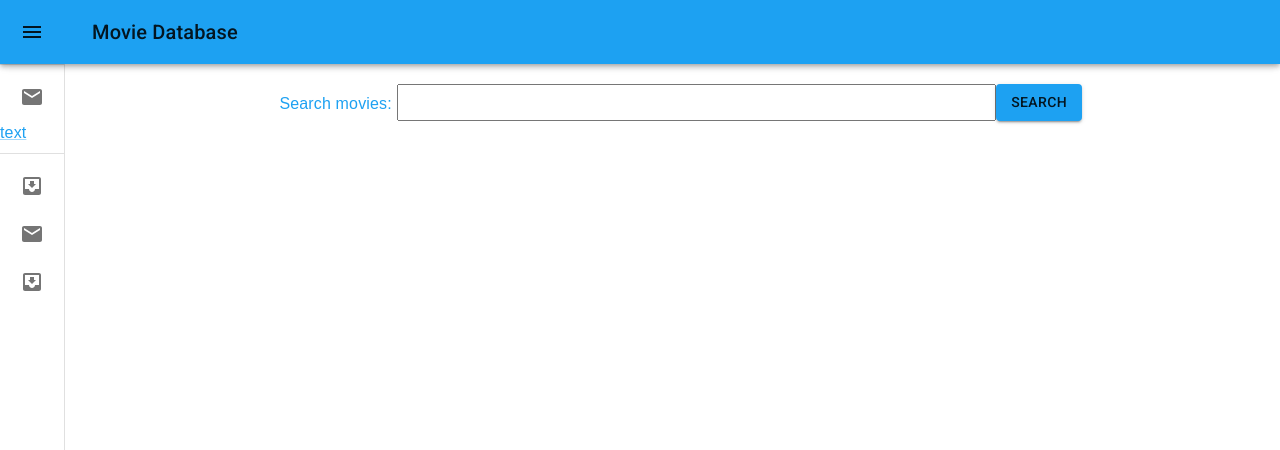
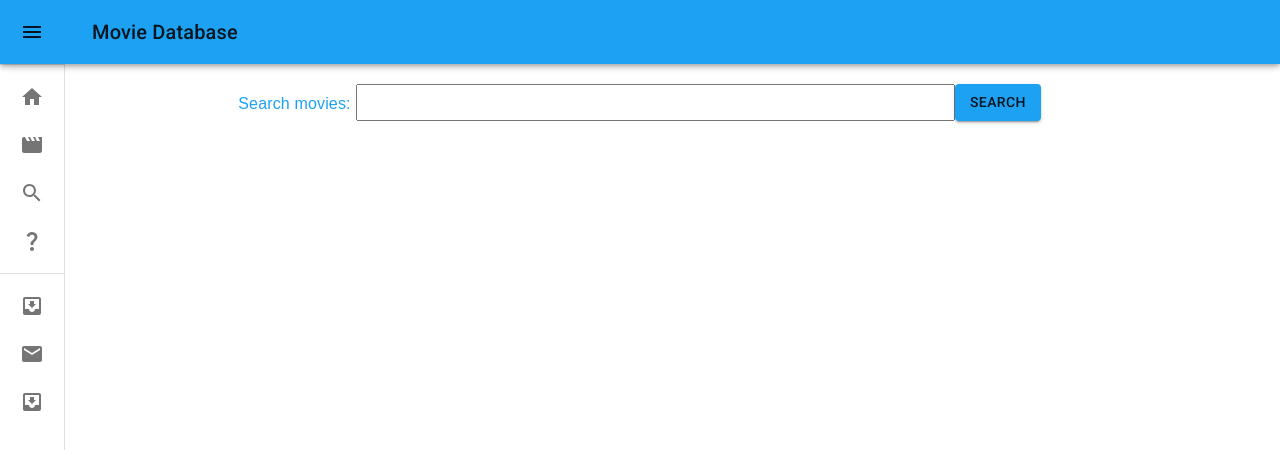
Before and after one commit to RohanJohnson/ViteReactConnectToAPI, a React (Vite) app: page /searchmovie in a window 1280 px wide. Shown: the top 450 px of the page. Built offline with nearby package versions, Linux system fonts and the light colour scheme.

Commit message:
layout changes -- left bar done

```diff
--- a/src/Nav.jsx
+++ b/src/Nav.jsx
@@ -1,46 +1,3 @@
-
-// export default function FadeMenu() {
-//   const [state, setState] = React.useState({
-//     top: false,
-//     left: false,
-//     bottom: false,
-//     right: false,
-//   });
-
-//     const toggleDrawer = (anchor, open) => (event) => {
-//       if (event.type === 'keydown' && (event.key === 'Tab' || event.key === 'Shift')) {
-//         return;
-//       }
-
-//       setState({ ...state, [anchor]: open });
-//     };
-
-//   const [anchorEl, setAnchorEl] = React.useState(null);
-//   const open = Boolean(anchorEl);
-//   const handleClick = (event) => {
-//     setAnchorEl(event.currentTarget);
-//   };
-//   const handleClose = () => {
-//     setAnchorEl(null);
-//   };
-
-//   return (
-//     <div className="navbar">
-
-//       <div className="logo">Movie Database</div>
-
-//       <div className="leftBar">
-
-
-
-//       </div>
-
-//     </div>
-//   );
-
-
-// }
-
 import * as React from 'react';
 import { styled, useTheme } from '@mui/material/styles';
 import Box from '@mui/material/Box';
@@ -61,6 +18,10 @@ import ListItemIcon from '@mui/material/ListItemIcon';
 import ListItemText from '@mui/material/ListItemText';
 import InboxIcon from '@mui/icons-material/MoveToInbox';
 import MailIcon from '@mui/icons-material/Mail';
+import HomeIcon from '@mui/icons-material/Home';
+import MovieIcon from '@mui/icons-material/Movie';
+import SearchIcon from '@mui/icons-material/Search';
+import QuestionMarkIcon from '@mui/icons-material/QuestionMark';
 import { BrowserRouter as Router, Routes, Route } from "react-router-dom";
 import Search from "./Search";
 import HomePage from "./HomePage";
@@ -68,7 +29,7 @@ import Test from "./Test";
 import Signin from "./Signin";
 import Signup from "./Signup";
 import Movies from "./Movies";
-import { Link } from '@mui/material';
+import { Link } from "react-router-dom";
 
 const drawerWidth = 240;
 
@@ -150,7 +111,9 @@ export default function MiniDrawer() {
   };
 
   return (
+
     <Box sx={{ display: 'flex' }}>
+    <Router>
       <CssBaseline />
       <AppBar position="fixed" open={open}>
         <Toolbar>
@@ -179,6 +142,7 @@ export default function MiniDrawer() {
         </DrawerHeader>
         <Divider />
         <List>
+
           <Link to="/" style={{ textDecoration: 'none' }}>
             <ListItem key="Home" disablePadding sx={{ display: 'block' }}>
 
@@ -198,7 +162,7 @@ export default function MiniDrawer() {
                     justifyContent: 'center',
                   }}
                 >
-                {<MailIcon />}
+                  {<HomeIcon />}
 
                 </ListItemIcon>
                 <ListItemText primary="Home" sx={{ opacity: open ? 1 : 0 }} />
@@ -206,11 +170,90 @@ export default function MiniDrawer() {
 
             </ListItem>
           </Link>
-          <ListItem key="Popular" disablePadding sx={{ display: 'block' }}>
-            <Link to="/movies">
-              text
+
+          <Link to="/movies" style={{ textDecoration: 'none' }}>
+            <ListItem key="Home" disablePadding sx={{ display: 'block' }}>
+
+
+              <ListItemButton
+                sx={{
+                  minHeight: 48,
+                  justifyContent: open ? 'initial' : 'center',
+                  px: 2.5,
+                }}
+              >
+
+                <ListItemIcon
+                  sx={{
+                    minWidth: 0,
+                    mr: open ? 3 : 'auto',
+                    justifyContent: 'center',
+                  }}
+                >
+                  {<MovieIcon />}
+
+                </ListItemIcon>
+                <ListItemText primary="Popular Movies" sx={{ opacity: open ? 1 : 0 }} />
+              </ListItemButton>
+
+            </ListItem>
           </Link>
+
+          <Link to="/searchmovie" style={{ textDecoration: 'none' }}>
+            <ListItem key="Home" disablePadding sx={{ display: 'block' }}>
+
+
+              <ListItemButton
+                sx={{
+                  minHeight: 48,
+                  justifyContent: open ? 'initial' : 'center',
+                  px: 2.5,
+                }}
+              >
+
+                <ListItemIcon
+                  sx={{
+                    minWidth: 0,
+                    mr: open ? 3 : 'auto',
+                    justifyContent: 'center',
+                  }}
+                >
+                  {<SearchIcon />}
+
+                </ListItemIcon>
+                <ListItemText primary="Search Movies" sx={{ opacity: open ? 1 : 0 }} />
+              </ListItemButton>
+
             </ListItem>
+          </Link>
+
+          <Link to="/test" style={{ textDecoration: 'none' }}>
+            <ListItem key="Home" disablePadding sx={{ display: 'block' }}>
+
+
+              <ListItemButton
+                sx={{
+                  minHeight: 48,
+                  justifyContent: open ? 'initial' : 'center',
+                  px: 2.5,
+                }}
+              >
+
+                <ListItemIcon
+                  sx={{
+                    minWidth: 0,
+                    mr: open ? 3 : 'auto',
+                    justifyContent: 'center',
+                  }}
+                >
+                  {<QuestionMarkIcon />}
+
+                </ListItemIcon>
+                <ListItemText primary="Test" sx={{ opacity: open ? 1 : 0 }} />
+              </ListItemButton>
+
+            </ListItem>
+          </Link>
         </List>
 
 
@@ -248,7 +291,7 @@ export default function MiniDrawer() {
         <Typography paragraph>
           Nihil!
         </Typography> */}
-        <Router>
+
           <Routes>
             <Route path="/" exact element={<HomePage />} />
             <Route path="/movies" element={<Movies />} />
@@ -257,8 +300,9 @@ export default function MiniDrawer() {
             <Route path="/login" element={<Signin />} />
             <Route path="/signup" element={<Signup />} />
           </Routes>
+          </Box>
         </Router>
-      </Box>
+
     </Box>
   );
 }
--- a/src/Search.jsx
+++ b/src/Search.jsx
@@ -69,18 +69,22 @@ export default function Search() {
 
             <div className="skele" spacing={0}>
 
-              <Skeleton className="skeleChild" variant="rounded" width={200} height={300} />
-              <Skeleton className="skeleChild" variant="rounded" width={200} height={300} />
-              <Skeleton className="skeleChild" variant="rounded" width={200} height={300} />
-              <Skeleton className="skeleChild" variant="rounded" width={200} height={300} />
-              <Skeleton className="skeleChild" variant="rounded" width={200} height={300} />
-              <Skeleton className="skeleChild" variant="rounded" width={200} height={300} />
-              <Skeleton className="skeleChild" variant="rounded" width={200} height={300} />
-              <Skeleton className="skeleChild" variant="rounded" width={200} height={300} />
-              <Skeleton className="skeleChild" variant="rounded" width={200} height={300} />
-              <Skeleton className="skeleChild" variant="rounded" width={200} height={300} />
-              <Skeleton className="skeleChild" variant="rounded" width={200} height={300} />
-              <Skeleton className="skeleChild" variant="rounded" width={200} height={300} />
+              <Skeleton animation="wave" className="skeleChild" variant="rounded" width="200px" height="300px" />
+              <Skeleton animation="wave" className="skeleChild" variant="rounded" width="200px" height="300px" />
+              <Skeleton animation="wave" className="skeleChild" variant="rounded" width="200px" height="300px" />
+              <Skeleton animation="wave" className="skeleChild" variant="rounded" width="200px" height="300px" />
+              <Skeleton animation="wave" className="skeleChild" variant="rounded" width="200px" height="300px" />
+              <Skeleton animation="wave" className="skeleChild" variant="rounded" width="200px" height="300px" />
+              <Skeleton animation="wave" className="skeleChild" variant="rounded" width="200px" height="300px" />
+              <Skeleton animation="wave" className="skeleChild" variant="rounded" width="200px" height="300px" />
+              <Skeleton animation="wave" className="skeleChild" variant="rounded" width="200px" height="300px" />
+              <Skeleton animation="wave" className="skeleChild" variant="rounded" width="200px" height="300px" />
+              <Skeleton animation="wave" className="skeleChild" variant="rounded" width="200px" height="300px" />
+              <Skeleton animation="wave" className="skeleChild" variant="rounded" width="200px" height="300px" />
+              <Skeleton animation="wave" className="skeleChild" variant="rounded" width="200px" height="300px" />
+              <Skeleton animation="wave" className="skeleChild" variant="rounded" width="200px" height="300px" />
+              <Skeleton animation="wave" className="skeleChild" variant="rounded" width="200px" height="300px" />
+              <Skeleton animation="wave" className="skeleChild" variant="rounded" width="200px" height="300px" />
 
             </div>
           </div> : <h1> </h1>
--- a/src/Test.jsx
+++ b/src/Test.jsx
@@ -95,7 +95,7 @@ export default function Test() {
                         <div id="testcon">
                             <Typography variant="h6" >{info.title}</Typography>
                             <br></br>
-                            <p id="testoverview">{info.overview}</p>
+                            <Typography variant="p" id="testoverview">{info.overview}</Typography>
 
                             <div id="testtable">
                                 <Table align="center" size="small">
--- a/src/styles.css
+++ b/src/styles.css
@@ -182,9 +182,7 @@ a:hover {
 
 
 /* .skele {
-    width: 100%;
-    margin-top: 5vw;
-    align-items: center;
+    display: flex;
 } */
 
 .overview{
@@ -197,24 +195,24 @@ a:hover {
 
 #test{
     width: 90%;
-    margin-left: 5%;
+    margin-left: 0;
     margin-top: 50px;
+    display: flex;
+    justify-content: center;
 }
 
-#testcon{
-    position: relative;
-    left: 350px;
-    bottom: 450px;
-}
-
-#testoverview{
-width: 400px;
+#testoverview element{
+width: 300px;
+padding: 20px;
 }
 
 #testtable{
-    width: 300px;
-    position: absolute;
-    top:347px;
+    margin-top: 50px;
+    max-width: 30%;
+    min-width: 300px;
+    position: relative;
+    bottom: -30vh;
+    left: -30vh;
 }
 
 #testskele{
@@ -237,7 +235,13 @@ width: 400px;
     opacity: 50%;
 }
 
+.skele{
+    margin-top: 2vw;
+}
 
+.skeleChild{
+    margin: 40px;
+}
 
 .posterLinks, .skele{
     width: 70vw;
@@ -267,17 +271,7 @@ width: 400px;
     width: 15vw;
     top: 0;
 }
-/*
+
 .content{
-    position: relative;
-
-    top: 10vh;
-    width: 85vw;
-    min-height: 90vh;
-    text-align: center;
-    justify-content: center;
-    padding: 20px;
-    z-index: 0;
-    color: rgb(29, 161, 242);
-    text-align: center;
-} */
+width: 90%;
+}
```
Lines whose indentation alone changed are shown as unchanged.
